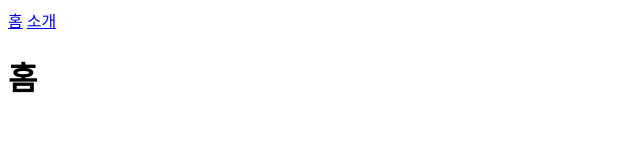
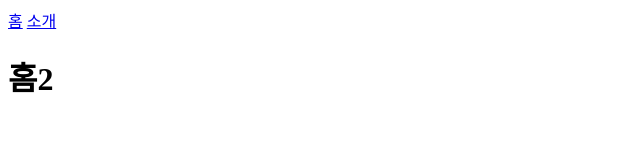
Before and after one commit to bada3671/my-first-web-site, a plain HTML site: page index.html in a window 1280 px wide. Shown: the full height of the page, 0-640 px from the left. Drawn offline with Linux system fonts and the light colour scheme.

Commit message:
Update index.html

```diff
--- a/index.html
+++ b/index.html
@@ -9,6 +9,6 @@
   <body>
     <a href="index.html">홈</a>
     <a href="about.html">소개</a>
-    <h1>홈</h1>
+    <h1>홈2</h1>
   </body>
 </html>
```
